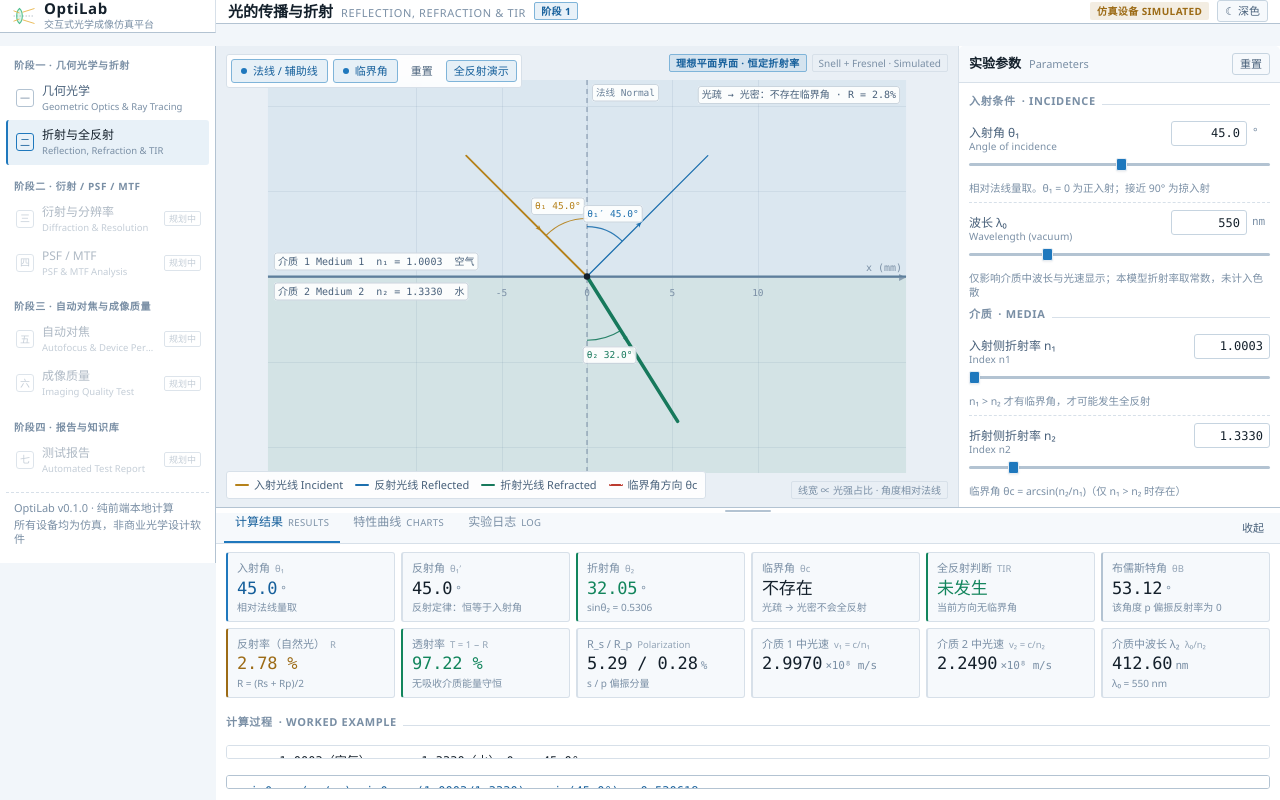
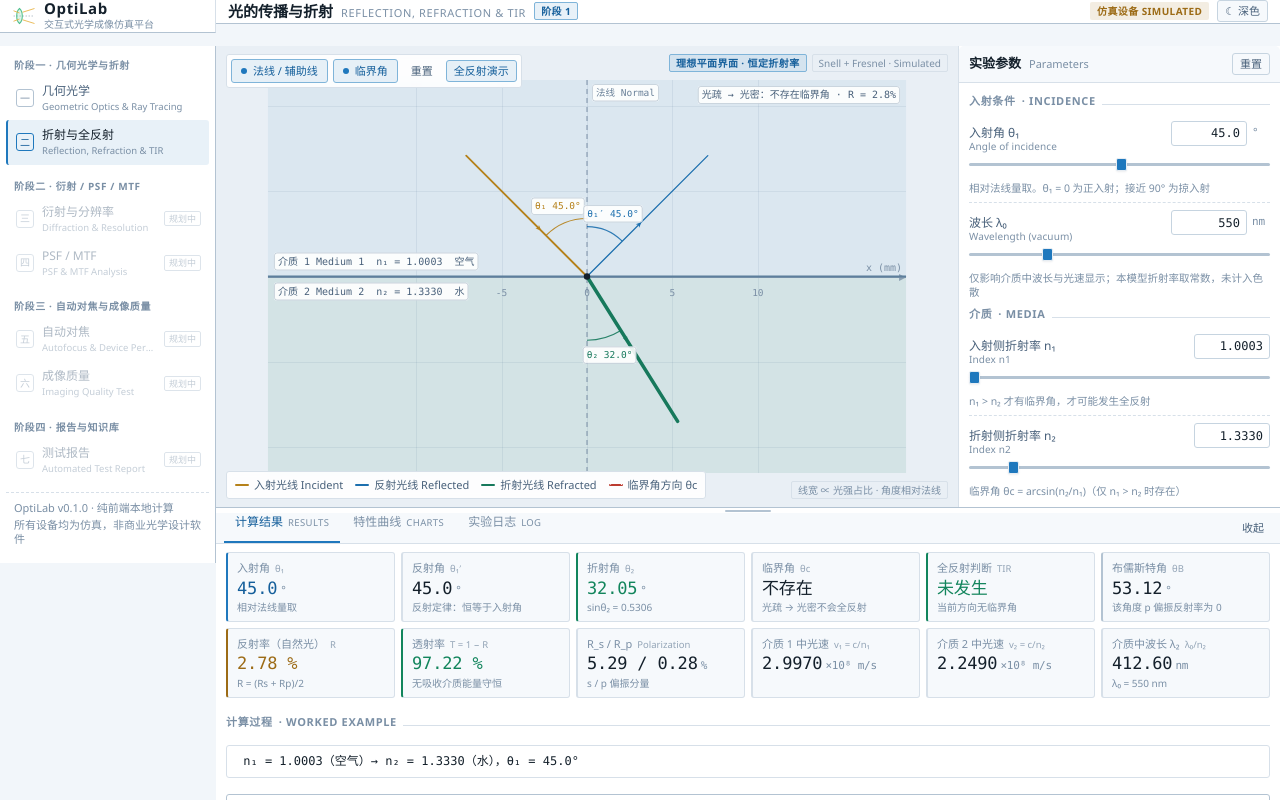
Before and after one commit to 3445215166wq-ai/optilab-optics-simulator, a Vue app: page / in a window 1280 px wide. Both pictures are taken after a click on the button "斯涅尔定律、临界角、全反射与菲涅尔反射率实时计算". Built offline with nearby package versions, Linux system fonts and the light colour scheme.

Commit message:
fix(ui): 修复竖向 flex 容器把公式块压扁导致文字被截断，长公式改为换行显示

```diff
--- a/src/styles/components.css
+++ b/src/styles/components.css
@@ -619,9 +619,15 @@
   color: var(--text-1);
 }
 
-/* 公式块 */
+/* 公式块
+ * 注意 1：flex 列容器里的子项若带 overflow（≠visible），其自动最小尺寸会退化成 0，
+ *         会被容器压扁成一条缝。因此这里显式 flex: 0 0 auto 保证高度不被压缩。
+ * 注意 2：white-space 用 pre-wrap —— 保留公式里的空格排版，同时允许长公式换行，
+ *         避免长代入式被右边界截断、必须横向滚动才能看到。
+ */
 .formula {
   display: block;
+  flex: 0 0 auto;
   margin: 5px 0;
   padding: 6px 9px;
   background: var(--bg-input);
@@ -630,8 +636,8 @@
   font-family: var(--font-mono);
   font-size: var(--fs-sm);
   color: var(--text-1);
-  overflow-x: auto;
-  white-space: pre;
+  white-space: pre-wrap;
+  overflow-wrap: anywhere;
   line-height: 1.6;
 }
 
@@ -898,6 +904,16 @@
   gap: 6px;
 }
 
+/*
+ * 竖向排列的内容区（数据坞面板 / 模块内容栈）里的直接子项一律不参与压缩：
+ * 数据坞高度有限，若允许压缩，带 overflow 的元素（公式块等）会被压成一条缝。
+ * 内容超出时应由面板自身滚动，而不是把内容压扁。
+ */
+.dock__pane:not(.dock__pane--flush) > *,
+.pane-stack > * {
+  flex: 0 0 auto;
+}
+
 .dock__pane--flush {
   padding: 0;
 }
```
